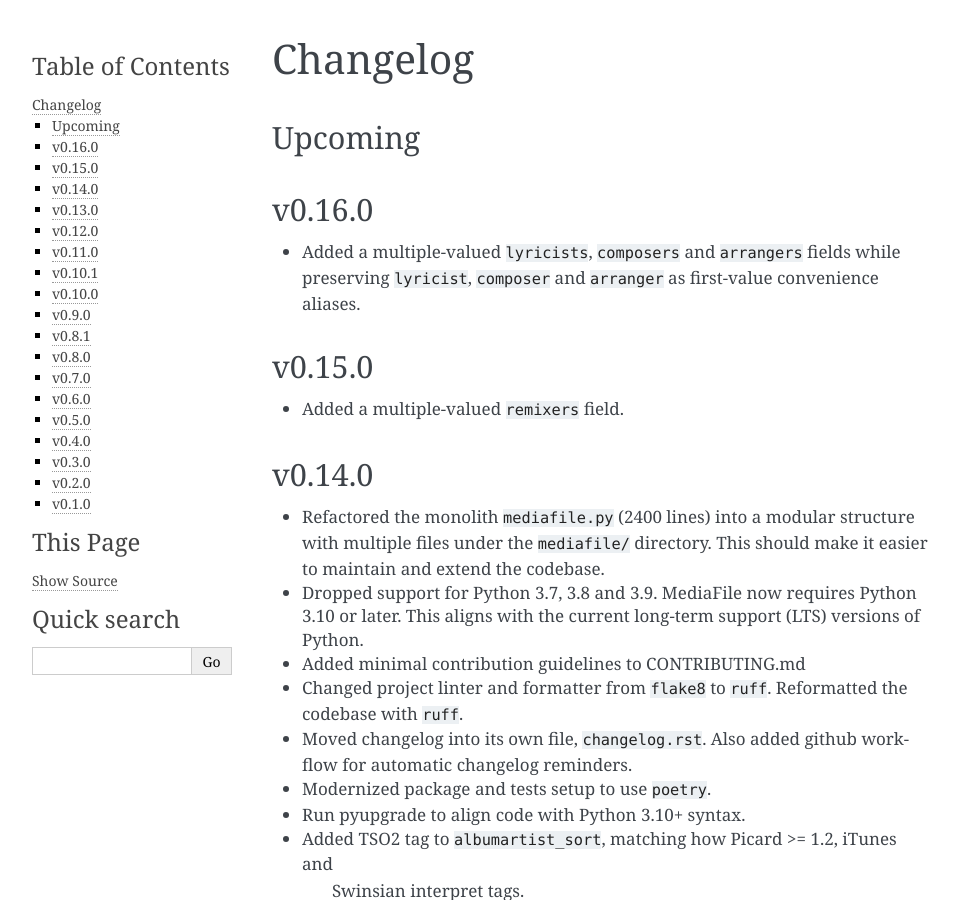
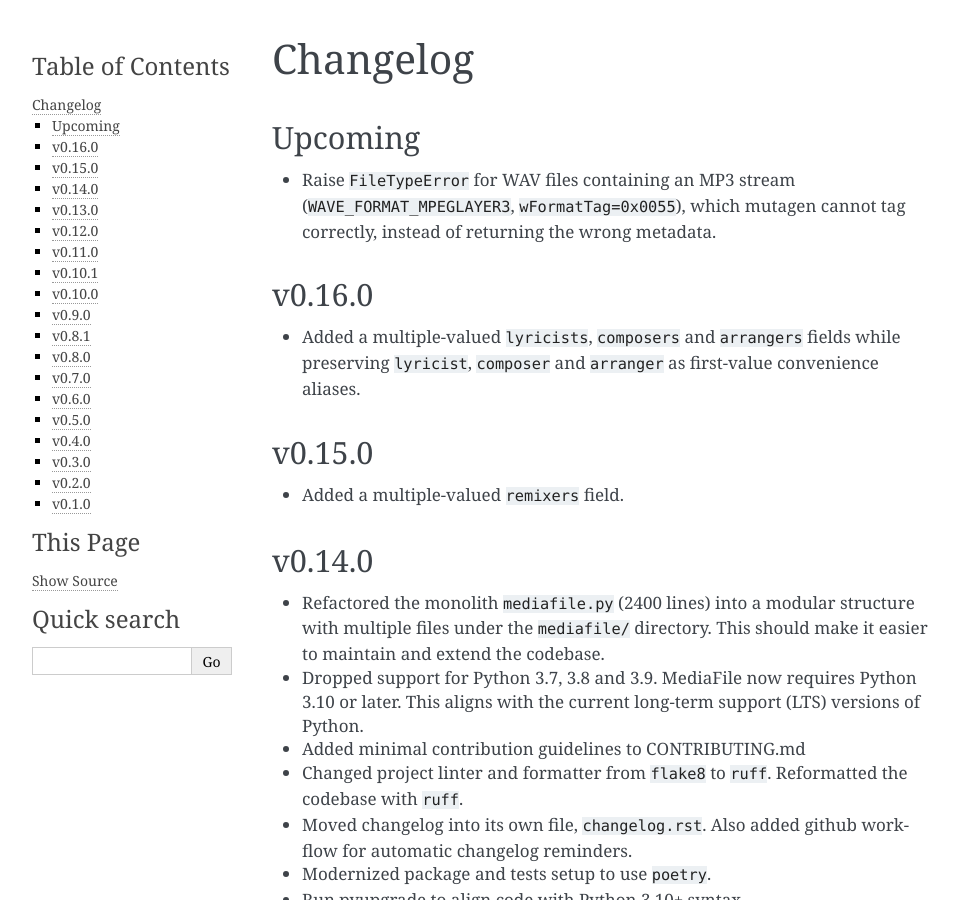
Before and after one commit to beetbox/mediafile, a Sphinx documentation site: the page built from docs/changelog.rst, in a window 1280 px wide and 900 px high. Shown: the whole window, without its empty margins (148-1107 px from the left). Built offline with Sphinx 7.4.7, drawn with Linux system fonts in a browser that asks for light colours.

Commit message:
Add changelog entry for WAVE_FORMAT_MPEGLAYER3 fix

```diff
--- a/docs/changelog.rst
+++ b/docs/changelog.rst
@@ -3,6 +3,9 @@ Changelog
 
 Upcoming
 --------
+- Raise ``FileTypeError`` for WAV files containing an MP3 stream
+  (``WAVE_FORMAT_MPEGLAYER3``, ``wFormatTag=0x0055``), which mutagen cannot tag
+  correctly, instead of returning the wrong metadata.
 
 v0.16.0
 -------
```
